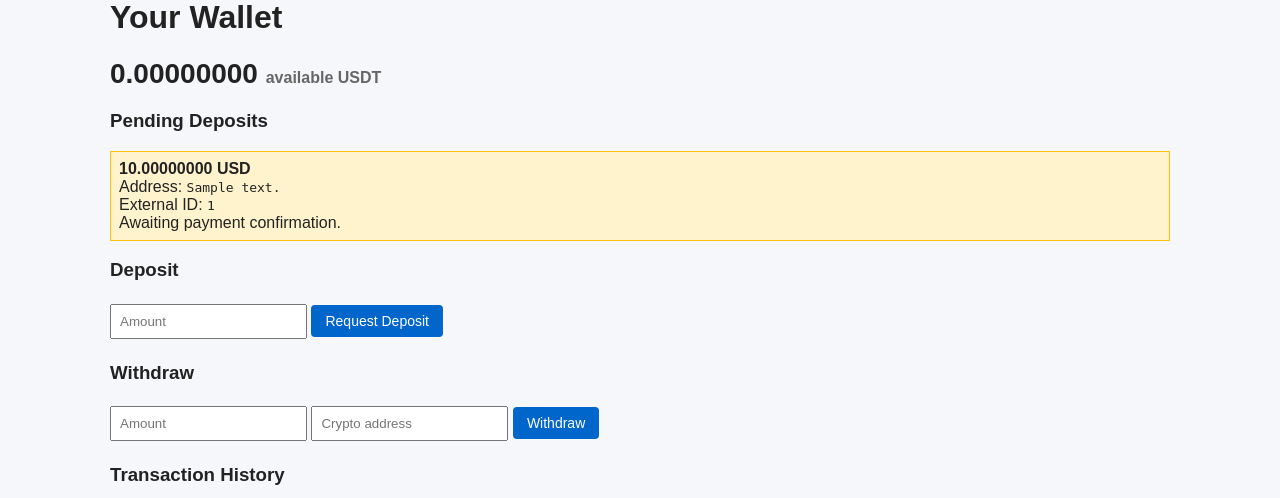
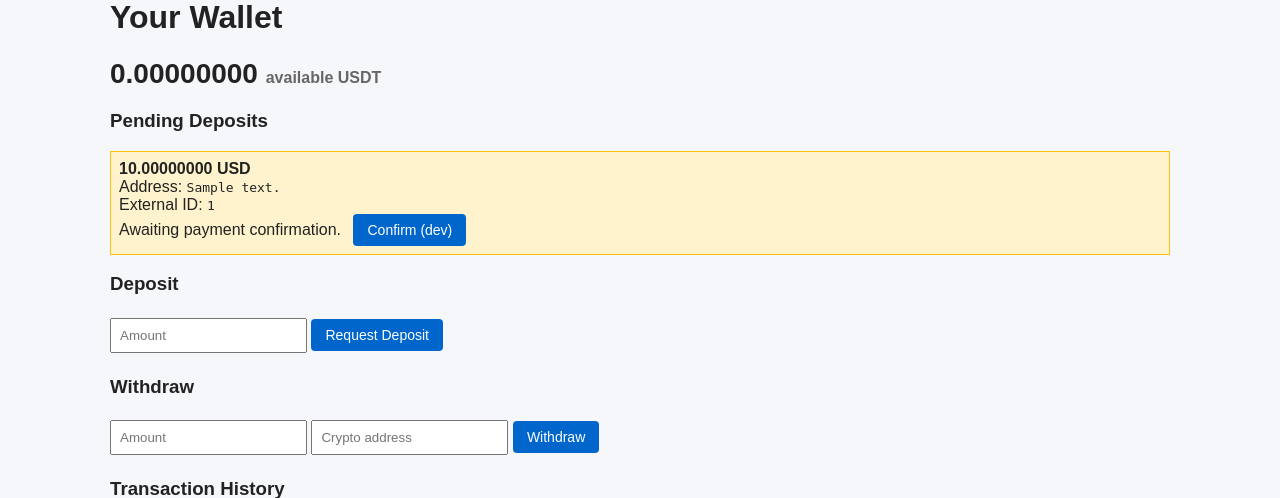
Before and after one commit to nomanayubb/quickpaybet, a Django app: page /wallet/ in a window 1280 px wide. Shown: the part 124-622 px from the top of the page. Run offline with Django 5.2, Linux system fonts and the light colour scheme; a user stored in the database is signed in; tables that the repository leaves empty hold one stand-in row (values such as "Sample post"); parts of the project's set-up code (start-up, migrations or seed data) failed here and were passed over.

Commit message:
feat: add dev deposit confirmation flow
Co-authored-by: aider (deepseek/deepseek-v4-flash) <aider@aider.chat>

```diff
--- a/backend/apps/web/urls.py
+++ b/backend/apps/web/urls.py
@@ -17,6 +17,7 @@ from .views import (
     wallet_view,
     wallet_deposit_view,
     wallet_withdraw_view,
+    confirm_deposit_view,
     bet_history_view,
 )
 
@@ -38,5 +39,6 @@ urlpatterns = [
     path('wallet/', wallet_view, name='wallet'),
     path('wallet/deposit/', wallet_deposit_view, name='wallet_deposit'),
     path('wallet/withdraw/', wallet_withdraw_view, name='wallet_withdraw'),
+    path('wallet/confirm-deposit/<int:deposit_id>/', confirm_deposit_view, name='confirm_deposit'),
     path('bets/', bet_history_view, name='bets'),
 ]
--- a/backend/apps/web/views.py
+++ b/backend/apps/web/views.py
@@ -15,7 +15,7 @@ from apps.sports.models import Match
 from apps.wallet.models import Wallet, WalletTransaction
 from apps.wallet.services import deposit_funds, withdraw_funds
 from apps.payments.models import CryptoPayment
-from apps.payments.services import create_deposit
+from apps.payments.services import create_deposit, handle_deposit_success
 from apps.reports.services import get_overview_report
 
 
@@ -362,6 +362,28 @@ def wallet_withdraw_view(request):
 
 
 @login_required
+@require_POST
+def confirm_deposit_view(request, deposit_id):
+    deposit = get_object_or_404(
+        CryptoPayment,
+        pk=deposit_id,
+        user=request.user,
+        payment_type=CryptoPayment.PaymentType.DEPOSIT,
+        status=CryptoPayment.Status.PENDING,
+    )
+
+    try:
+        handle_deposit_success(deposit.external_id)
+        return redirect('web:wallet')
+    except ValidationError as exc:
+        return render(
+            request,
+            'web/wallet.html',
+            {'error': str(exc)},
+        )
+
+
+@login_required
 def bet_history_view(request):
     bets = Bet.objects.filter(user=request.user).select_related('match', 'match__sport')
     return render(request, 'web/bet_history.html', {'bets': bets, 'active': 'bets'})
--- a/backend/templates/web/wallet.html
+++ b/backend/templates/web/wallet.html
@@ -15,6 +15,10 @@
                 Address: <code>{{ deposit.address }}</code><br>
                 External ID: <code>{{ deposit.external_id }}</code><br>
                 Awaiting payment confirmation.
+                <form method="post" action="{% url 'web:confirm_deposit' deposit.id %}" style="display:inline; margin-left:8px;">
+                    {% csrf_token %}
+                    <button type="submit" class="btn">Confirm (dev)</button>
+                </form>
             </div>
         {% endfor %}
     {% endif %}
```
